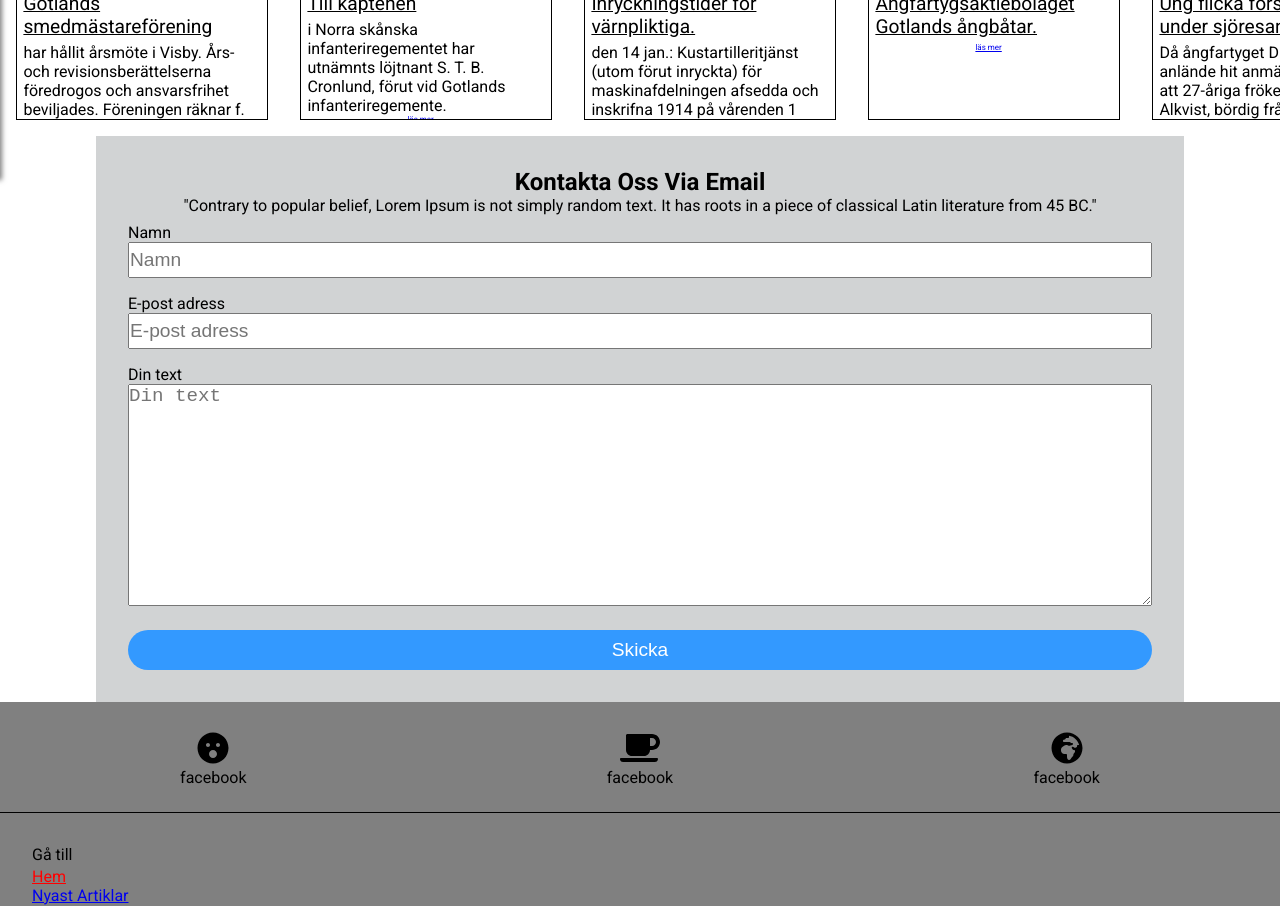
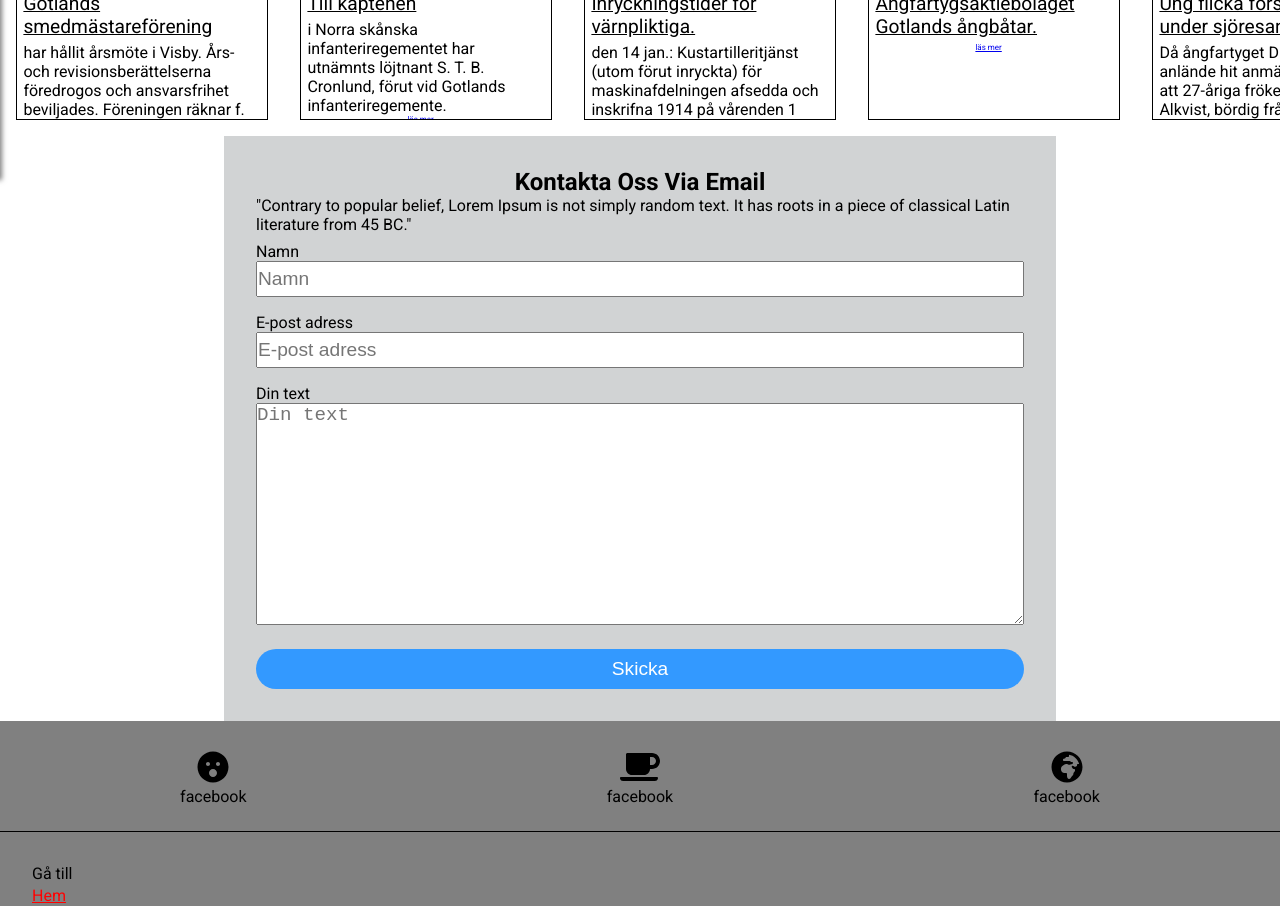
Before and after one commit to wongprom/gutar, a React (Create React App) app: page / in a window 1280 px wide. Shown: the part 620-1526 px from the top of the page. Built offline with nearby package versions, Linux system fonts and the light colour scheme.

Commit message:
Styled form for all screen size.

```diff
--- a/src/components/FormContainer/FormContainer.scss
+++ b/src/components/FormContainer/FormContainer.scss
@@ -14,3 +14,28 @@
     }
   }
 }
+
+
+/* Extra small devices (phones, 600px and down) */
+@media only screen and (max-width: 600px) {}
+
+/* Small devices (portrait tablets and large phones, 600px and up) */
+@media only screen and (min-width: 600px) {
+  form{
+    .container{
+      width: 60%;
+      .btn-container{
+      }
+    }
+  }
+
+}
+
+/* Medium devices (landscape tablets, 768px and up) */
+@media only screen and (min-width: 768px) {}
+
+/* Large devices (laptops/desktops, 992px and up) */
+@media only screen and (min-width: 992px) {}
+
+/* Extra large devices (large laptops and desktops, 1200px and up) */
+@media only screen and (min-width: 1200px) {}
```
